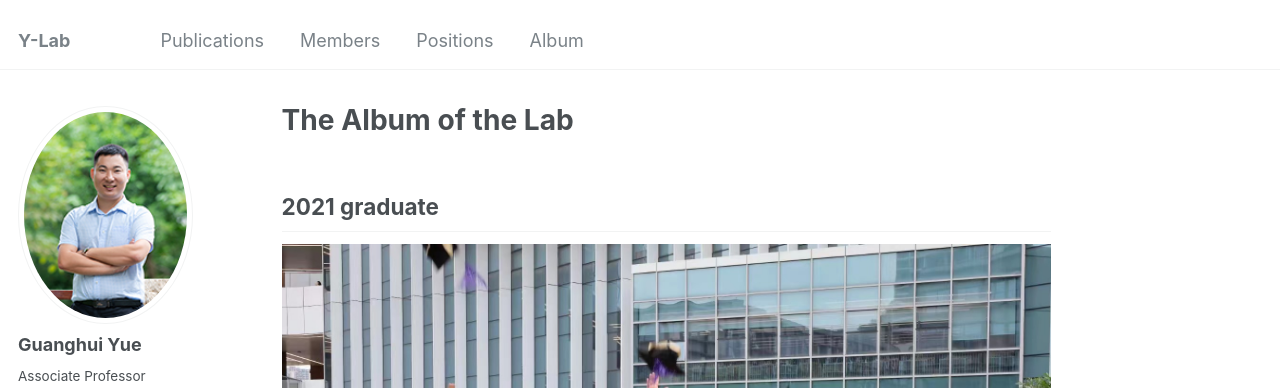
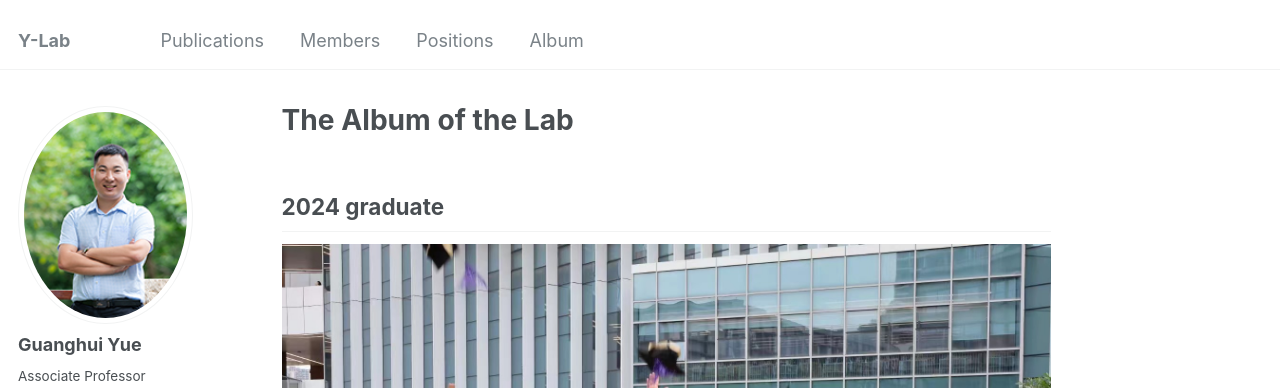
Before and after one commit to Guanghui-Yue/Guanghui-Yue.github.io, a Jekyll site: the page built from _pages/album.md, in a window 1280 px wide and 1179 px high. Shown: the top 388 px of the window. Built offline with Jekyll 4.4.1, drawn with Linux system fonts in a browser that asks for light colours; some web fonts are replaced.

Commit message:
Update album.md

```diff
--- a/_pages/album.md
+++ b/_pages/album.md
@@ -6,7 +6,7 @@ redirect_from:
   -
 ---
 
-## 2021 graduate
+## 2024 graduate
 <img src='/images/2021graduate.png'>
 
 <!--
```
